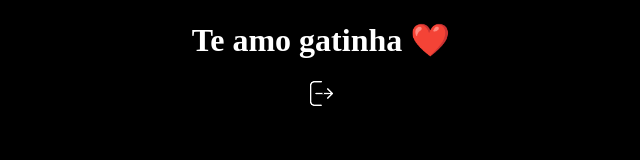
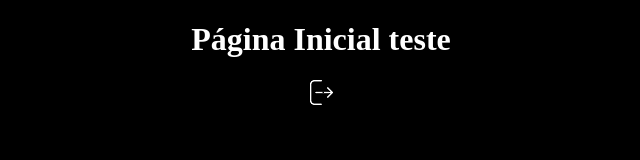
Before and after one commit to Brun0-Pachec0/login-com-autenticacao, a plain HTML site: page pagina-acesso/paginaInicio.html in a window 1280 px wide. Shown: the whole page, without its empty margins (319-959 px from the left). Drawn offline with Linux system fonts and the light colour scheme.

Commit message:
Update paginaInicio.html

```diff
--- a/pagina-acesso/paginaInicio.html
+++ b/pagina-acesso/paginaInicio.html
@@ -21,7 +21,7 @@
 
 <body>
     <div class="header">
-        <h1>Te amo gatinha ❤️ </h1>
+        <h1>Página Inicial teste </h1>
 
         <a href="../index.html"><img src="../img/sair.png" alt="Imagem de sair"></a>
     </div>
```
